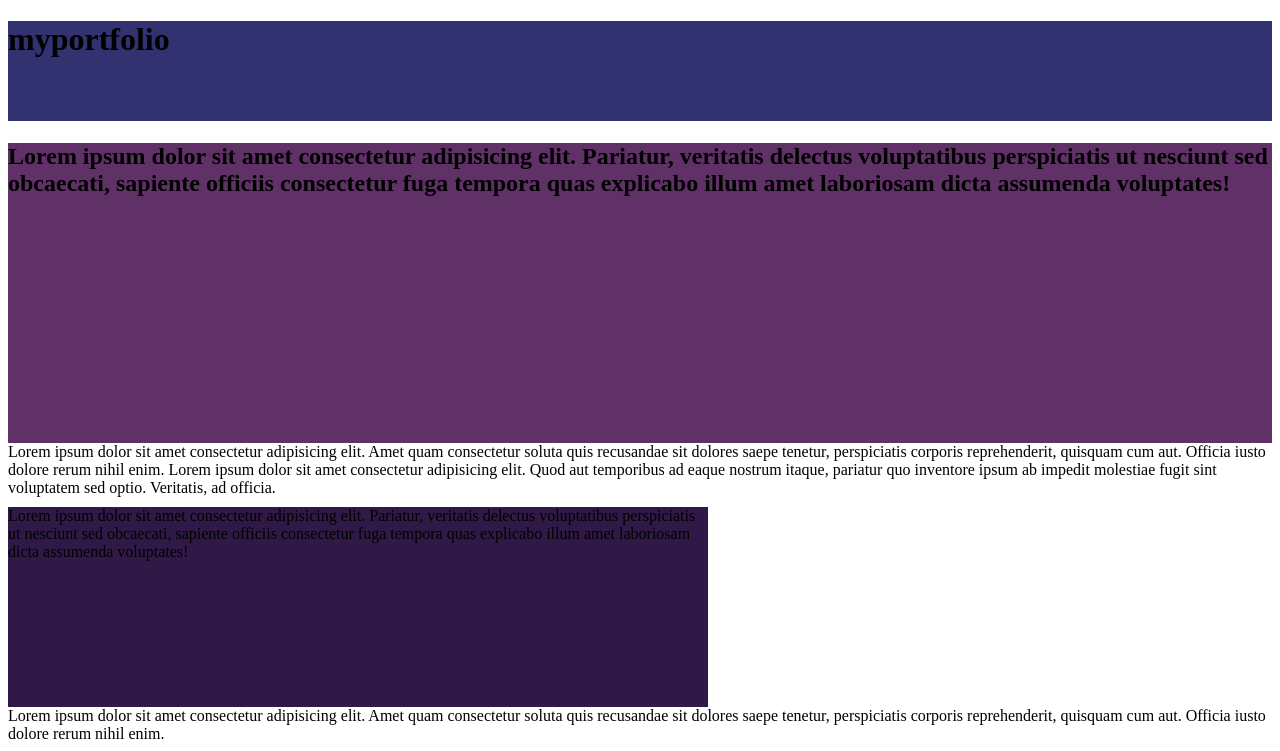
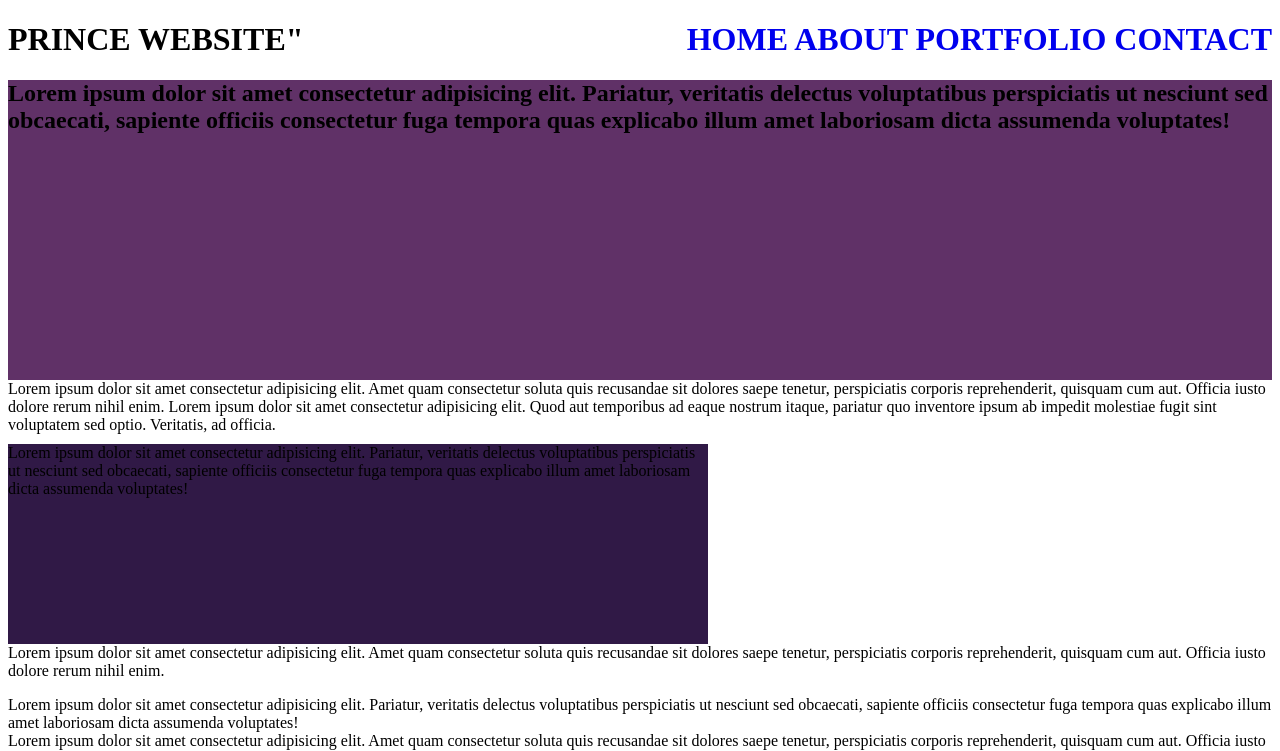
Before and after one commit to princeewiz/Personalwebsite, a plain HTML site: page portfolio.html in a window 1280 px wide. Shown: the top 751 px of the page. Drawn offline with Linux system fonts and the light colour scheme.

Commit message:
feat:updates added

```diff
--- a/portfolio.html
+++ b/portfolio.html
@@ -10,9 +10,14 @@
 <body>
     <header>
         <h1>
-            <div class="portfolio">myportfolio</div>
+            <span class="name">PRINCE WEBSITE"</span>
+            <nav class="links">
+                <a href="#">HOME</a>
+                <a href="#">ABOUT</a>
+                <a href="#">PORTFOLIO</a>
+                <a href="#">CONTACT</a>
+            </nav>
         </h1>
-
     </header>
 
     <div class="mainportfolio">
--- a/style.css
+++ b/style.css
@@ -1,4 +1,7 @@
-.links{float: right;}
+.links {
+    float: right;
+}
+
 .links a{text-decoration: none;}
 .hedear{font-size: 5rem;
 padding: 0.5em 1em;}
```
Also changed, not shown: contact.html (+3 -1 lines), index.html (+2 -1 lines).
